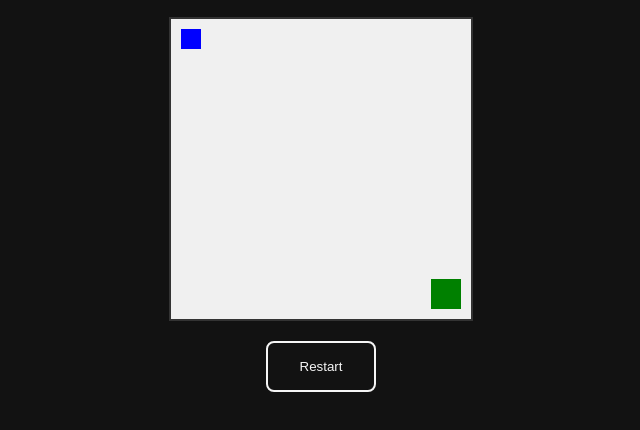
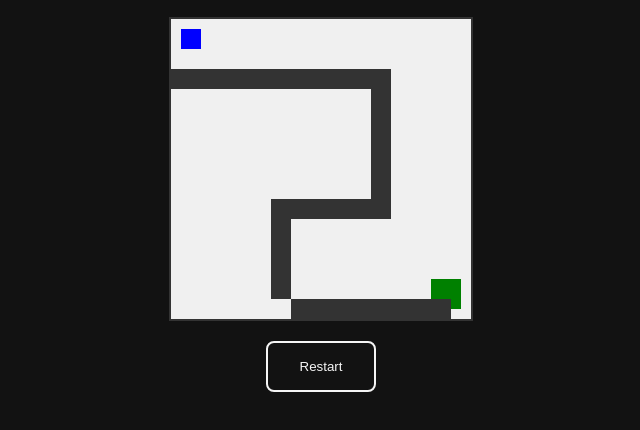
Before and after one commit to Espadv69/Maze-Runner-Game, a plain HTML site: page index.html in a window 1280 px wide. Shown: the part 66-496 px from the top of the page, without its empty margins (319-959 px from the left). Drawn offline with Linux system fonts and the light colour scheme.

Commit message:
Add wall styling to index.css for maze layout

```diff
--- a/index.css
+++ b/index.css
@@ -44,6 +44,12 @@ h1 {
   left: 10px;
 }
 
+/* Wall styling */
+.wall {
+  position: absolute;
+  background-color: #333;
+}
+
 /* Exit area styling */
 .exit {
   position: absolute;
```
